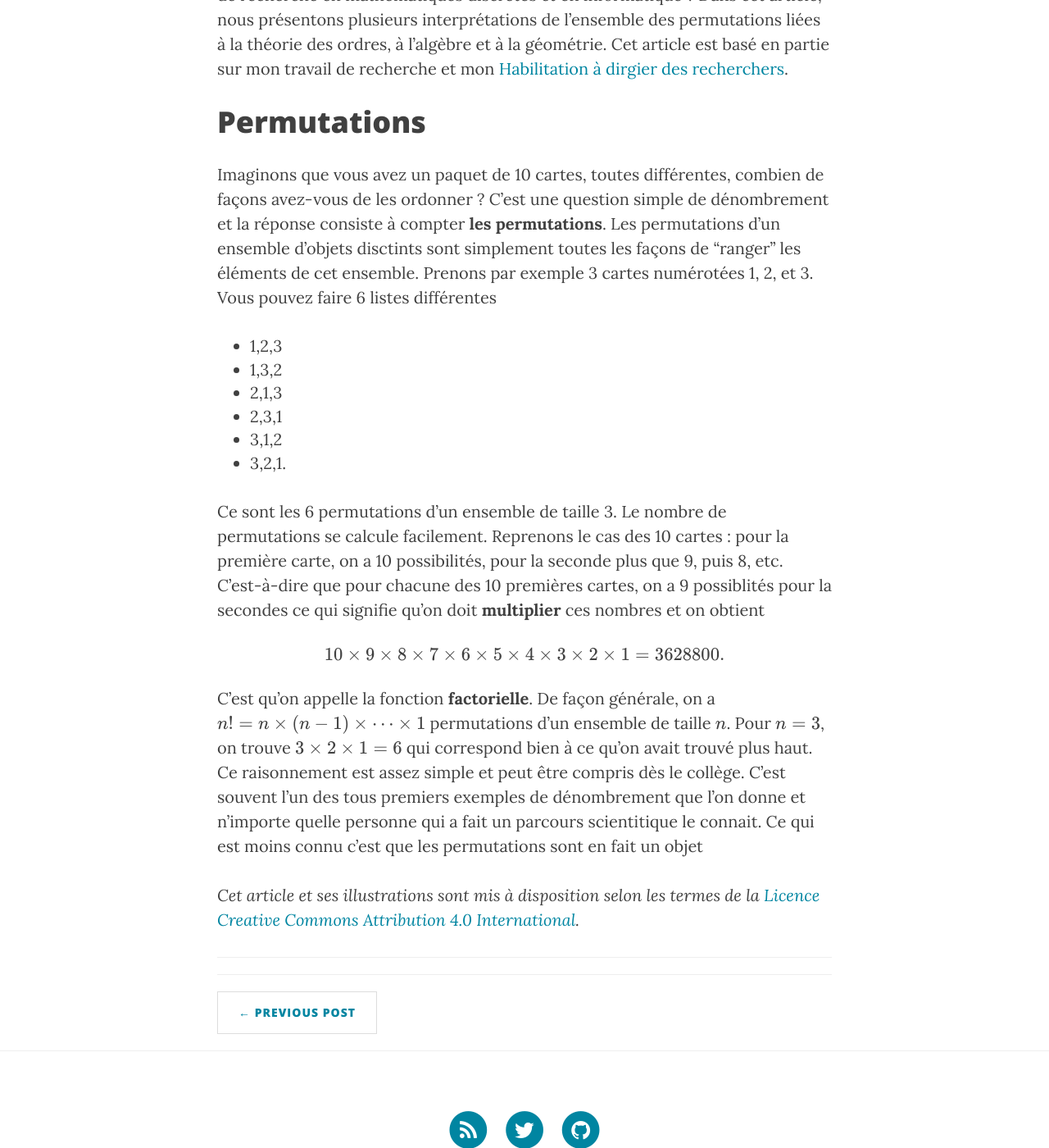
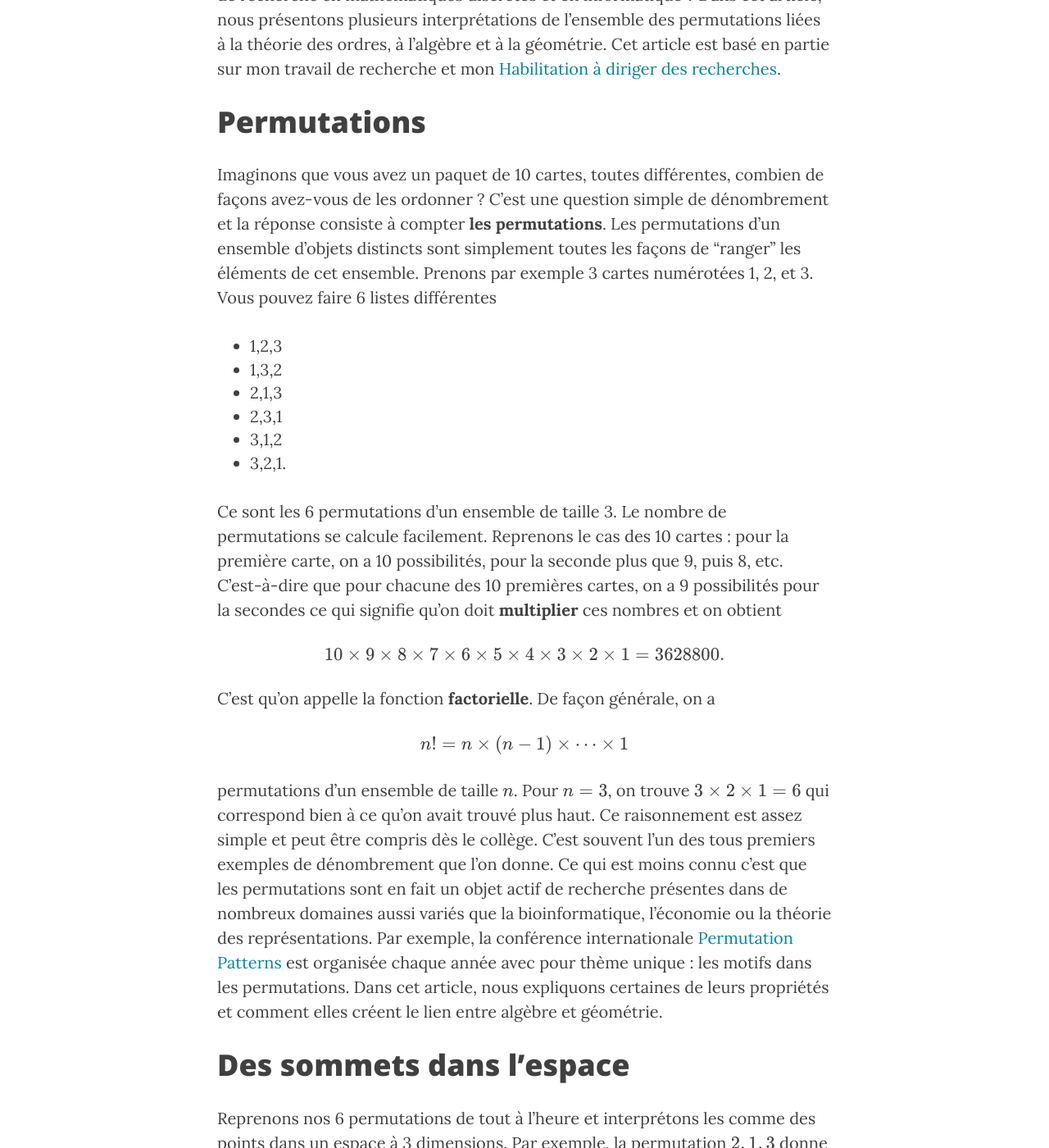
Before and after one commit to VivianePons/vivianepons.github.com, a Jekyll site: the page built from _posts/2025-09-05-perm.md, in a window 1280 px wide and 1400 px high, scrolled down 689 px. Shown: the whole window at 82% size. Built offline with Jekyll 4.4.1, drawn with Linux system fonts in a browser that asks for light colours; nearby versions of some CDN libraries; formulas are drawn with MathJax 3; comment, search, counter and statistics services are not loaded; some of the changed text lies outside the part shown.

Commit message:
Suite article

```diff
--- a/_posts/2025-09-05-perm.md
+++ b/_posts/2025-09-05-perm.md
@@ -10,11 +10,11 @@ tags:
     - math
 ---
 
-Les **permutations** sont des objets assez simples que l'on étudie parfois dès le lycée, mais savez-vous qu'elles sont aussi centrales dans de nombreux domaines de recherche en mathématiques discrètes et en informatique ? Dans cet article, nous présentons plusieurs interprétations de l'ensemble des permutations liées à la théorie des ordres, à l'algèbre et à la géométrie. Cet article est basé en partie sur mon travail de recherche et mon [Habilitation à dirgier des recherchers](https://arxiv.org/abs/2310.12687).
+Les **permutations** sont des objets assez simples que l'on étudie parfois dès le lycée, mais savez-vous qu'elles sont aussi centrales dans de nombreux domaines de recherche en mathématiques discrètes et en informatique ? Dans cet article, nous présentons plusieurs interprétations de l'ensemble des permutations liées à la théorie des ordres, à l'algèbre et à la géométrie. Cet article est basé en partie sur mon travail de recherche et mon [Habilitation à diriger des recherches](https://arxiv.org/abs/2310.12687).
 
 # Permutations
 
-Imaginons que vous avez un paquet de 10 cartes, toutes différentes, combien de façons avez-vous de les ordonner ? C'est une question simple de dénombrement et la réponse consiste à compter **les permutations**. Les permutations d'un ensemble d'objets disctints sont simplement toutes les façons de "ranger" les éléments de cet ensemble. Prenons par exemple 3 cartes numérotées 1, 2, et 3. Vous pouvez faire 6 listes différentes
+Imaginons que vous avez un paquet de 10 cartes, toutes différentes, combien de façons avez-vous de les ordonner ? C'est une question simple de dénombrement et la réponse consiste à compter **les permutations**. Les permutations d'un ensemble d'objets distincts sont simplement toutes les façons de "ranger" les éléments de cet ensemble. Prenons par exemple 3 cartes numérotées 1, 2, et 3. Vous pouvez faire 6 listes différentes
 
 * 1,2,3
 * 1,3,2
@@ -23,10 +23,20 @@ Imaginons que vous avez un paquet de 10 cartes, toutes différentes, combien de
 * 3,1,2
 * 3,2,1.
 
-Ce sont les 6 permutations d'un ensemble de taille 3. Le nombre de permutations se calcule facilement. Reprenons le cas des 10 cartes : pour la première carte, on a 10 possibilités, pour la seconde plus que 9, puis 8, etc. C'est-à-dire que pour chacune des 10 premières cartes, on a 9 possiblités pour la secondes ce qui signifie qu'on doit **multiplier** ces nombres et on obtient
+Ce sont les 6 permutations d'un ensemble de taille 3. Le nombre de permutations se calcule facilement. Reprenons le cas des 10 cartes : pour la première carte, on a 10 possibilités, pour la seconde plus que 9, puis 8, etc. C'est-à-dire que pour chacune des 10 premières cartes, on a 9 possibilités pour la secondes ce qui signifie qu'on doit **multiplier** ces nombres et on obtient
 
 $$10 \times 9 \times 8 \times 7 \times 6 \times 5 \times 4 \times 3 \times 2 \times 1 = 3628800.$$
 
-C'est qu'on appelle la fonction **factorielle**. De façon générale, on a $n! = n \times (n-1) \times \dots \times 1$ permutations d'un ensemble de taille $n$. Pour $n=3$, on trouve $3 \times 2 \times 1 = 6$ qui correspond bien à ce qu'on avait trouvé plus haut. Ce raisonnement est assez simple et peut être compris dès le collège. C'est souvent l'un des tous premiers exemples de dénombrement que l'on donne et n'importe quelle personne qui a fait un parcours scientitique le connait. Ce qui est moins connu c'est que les permutations sont en fait un objet
+C'est qu'on appelle la fonction **factorielle**. De façon générale, on a
+
+$$n! = n \times (n-1) \times \dots \times 1$$
+
+permutations d'un ensemble de taille $n$. Pour $n=3$, on trouve $3 \times 2 \times 1 = 6$ qui correspond bien à ce qu'on avait trouvé plus haut. Ce raisonnement est assez simple et peut être compris dès le collège. C'est souvent l'un des tous premiers exemples de dénombrement que l'on donne. Ce qui est moins connu c'est que les permutations sont en fait un objet actif de recherche présentes dans de nombreux domaines aussi variés que la bioinformatique, l'économie ou la théorie des représentations. Par exemple, la conférence internationale [Permutation Patterns](https://permutationpatterns.com/) est organisée chaque année avec pour thème unique : les motifs dans les permutations. Dans cet article, nous expliquons certaines de leurs propriétés et comment elles créent le lien entre algèbre et géométrie.
+
+# Des sommets dans l'espace
+
+Reprenons nos 6 permutations de tout à l'heure et interprétons les comme des points dans un espace à 3 dimensions. Par exemple, la permutation $2,1,3$ donne $x=2$, $y=1$ et $z=3$. Voilà ce que ça donne :
+
+![Dessin à la main plaçant les 6 permutations dans un repère en 2 dimension qui forment alors un hexagone](/img/relations/permutations_3d.png)
 
 *Cet article et ses illustrations sont mis à disposition selon les termes de la [Licence Creative Commons Attribution 4.0 International](http://creativecommons.org/licenses/by/4.0/).*
```
Also changed, not shown: img/perm/perm3_picture.jpg (added), img/perm/permutations_3d.png (added).
